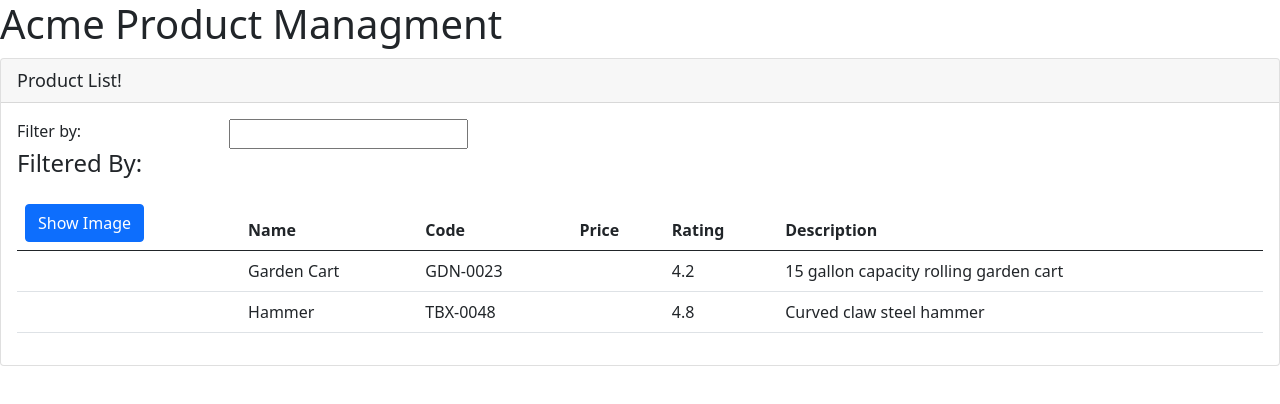
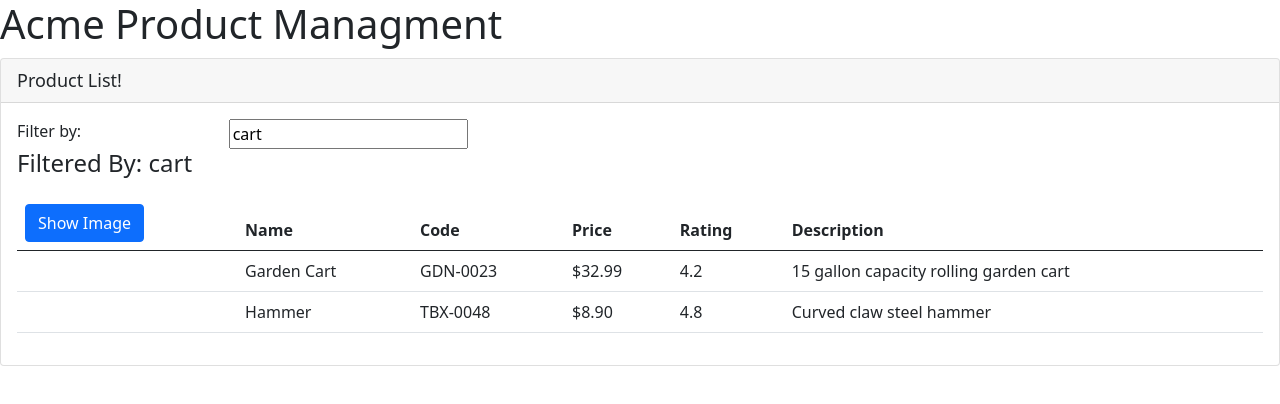
Before and after one commit to isabellesavannah/angyOne, an Angular app: page / in a window 1280 px wide. Shown: the top 404 px of the page. Built offline with nearby package versions, Linux system fonts and the light colour scheme.

Commit message:
Modified some data with pipes

```diff
--- a/src/app/products/product-list.component.html
+++ b/src/app/products/product-list.component.html
@@ -6,12 +6,13 @@
         <div class="row">
             <div class="col-md-2">Filter by:</div>
             <div class="col-md-4">
-                <input type="text">
+                <input type="text"
+                [(ngModel)]='listFilter'>
             </div>
         </div>
         <div class="row">
             <div class="col-md-6">
-                <h4>Filtered By: </h4>
+                <h4>Filtered By: {{listFilter}} </h4>
             </div>
         </div>
         <div class="table-responsive">
@@ -21,7 +22,7 @@
                         <th>
                             <button class="btn btn-primary"
                             (click)='toggleImage()'>
-                                Show Image
+                                {{showImage ? 'Hide' : 'Show'}} Image
                             </button>
                         </th>
                         <th>Name</th>
@@ -41,7 +42,7 @@
                         </td>
                         <td>{{product.productName}}</td>
                         <td>{{product.productCode}}</td>
-                        <td>{{product.productPrice}}</td>
+                        <td>{{product.price | currency:'USD':'symbol'}}</td>
                         <td>{{product.starRating}}</td>
                         <td>{{product.description}}</td>
                     </tr>
--- a/src/app/products/product-list.component.ts
+++ b/src/app/products/product-list.component.ts
@@ -10,6 +10,7 @@ export class ProductListComponent {
     imageWidth: number = 50;
     imageMargin: number = 2;
     showImage: boolean = false;
+    listFilter: string = 'cart';
     products: any[] = [
         {
             "productId": 2,
```
